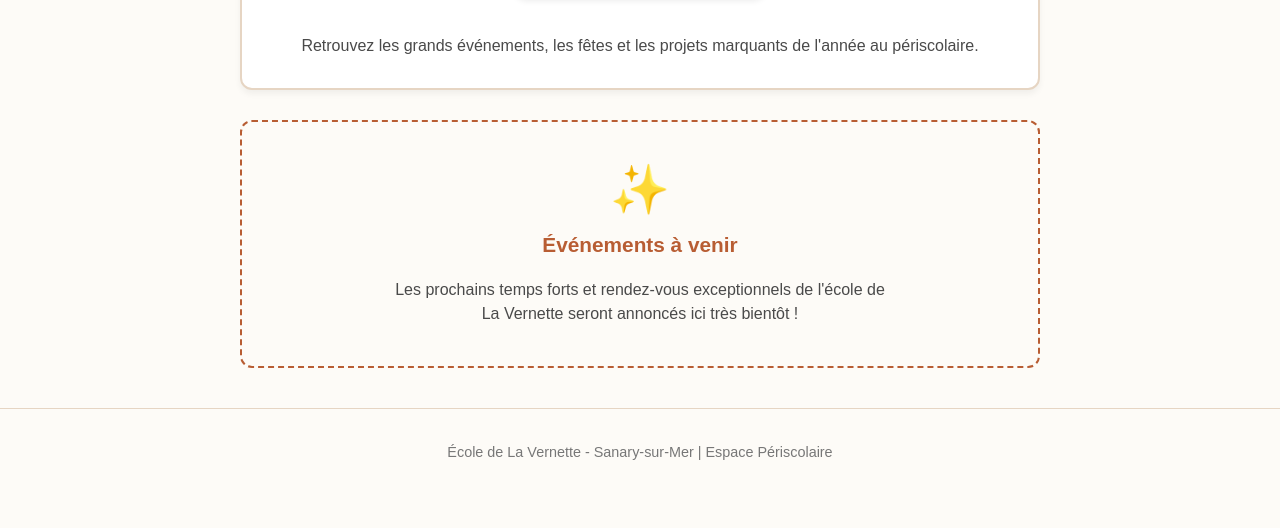
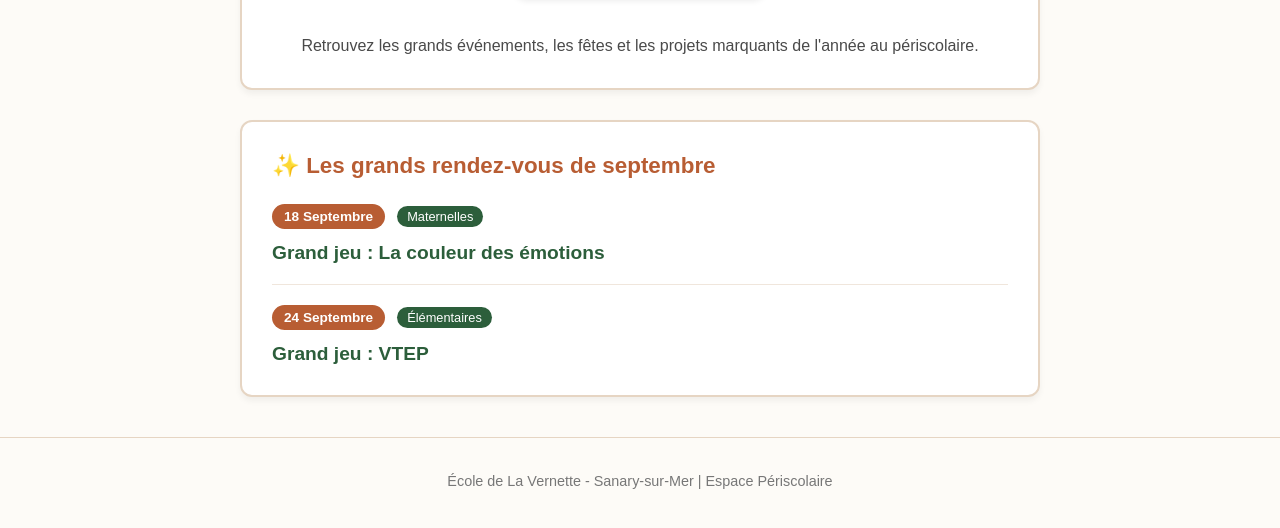
Before and after one commit to Peri-vernette/Periscolaire-Vernette, a plain HTML site: page temps-forts.html in a window 1280 px wide. Shown: the part 180-708 px from the top of the page. Drawn offline with Linux system fonts and the light colour scheme.

Commit message:
Update temps-forts.html

```diff
--- a/temps-forts.html
+++ b/temps-forts.html
@@ -20,23 +20,39 @@
     </header>
 
     <!-- Contenu principal -->
-    <main style="max-width: 800px; margin: 30px auto; padding: 0 20px; text-align: center;">
+    <main style="max-width: 800px; margin: 30px auto; padding: 0 20px;">
 
         <!-- En-tête de section -->
-        <div style="background-color: #ffffff; border: 2px solid #e6d5c3; padding: 30px; border-radius: 12px; margin-bottom: 30px; box-shadow: 0 4px 6px rgba(0,0,0,0.05);">
+        <div style="background-color: #ffffff; border: 2px solid #e6d5c3; padding: 30px; border-radius: 12px; margin-bottom: 30px; box-shadow: 0 4px 6px rgba(0,0,0,0.05); text-align: center;">
             <h1 style="color: #2c5e3b; margin-top: 0; font-size: 2rem;">Temps Forts</h1>
             <p style="color: #4a4a4a; font-size: 1rem; line-height: 1.5; margin-bottom: 0;">
                 Retrouvez les grands événements, les fêtes et les projets marquants de l'année au périscolaire.
             </p>
         </div>
 
-        <!-- Encart d'attente propre -->
-        <div style="background-color: #fdfbf7; border: 2px dashed #b85d33; padding: 40px 20px; border-radius: 12px; margin-top: 20px;">
-            <span style="font-size: 3rem;">✨</span>
-            <h3 style="color: #b85d33; margin-top: 15px; font-size: 1.3rem;">Événements à venir</h3>
-            <p style="color: #4a4a4a; font-size: 1rem; max-width: 500px; margin: 10px auto 0 auto; line-height: 1.5;">
-                Les prochains temps forts et rendez-vous exceptionnels de l'école de La Vernette seront annoncés ici très bientôt !
-            </p>
+        <!-- Liste des temps forts -->
+        <div style="background-color: #ffffff; border: 2px solid #e6d5c3; padding: 30px; border-radius: 12px; box-shadow: 0 4px 6px rgba(0,0,0,0.05);">
+            <h2 style="color: #b85d33; margin-top: 0; font-size: 1.4rem; margin-bottom: 25px; display: flex; align-items: center; gap: 10px;">
+                ✨ Les grands rendez-vous de septembre
+            </h2>
+
+            <!-- Événement 1 -->
+            <div style="display: flex; flex-direction: column; gap: 8px; padding-bottom: 20px; margin-bottom: 20px; border-bottom: 1px solid #f0e6dc;">
+                <div style="display: flex; align-items: center; gap: 12px; flex-wrap: wrap;">
+                    <span style="background-color: #b85d33; color: white; padding: 5px 12px; border-radius: 20px; font-size: 0.85rem; font-weight: bold;">18 Septembre</span>
+                    <span style="background-color: #2c5e3b; color: white; padding: 3px 10px; border-radius: 15px; font-size: 0.8rem;">Maternelles</span>
+                </div>
+                <h3 style="color: #2c5e3b; margin: 5px 0 0 0; font-size: 1.2rem;">Grand jeu : La couleur des émotions</h3>
+            </div>
+
+            <!-- Événement 2 -->
+            <div style="display: flex; flex-direction: column; gap: 8px;">
+                <div style="display: flex; align-items: center; gap: 12px; flex-wrap: wrap;">
+                    <span style="background-color: #b85d33; color: white; padding: 5px 12px; border-radius: 20px; font-size: 0.85rem; font-weight: bold;">24 Septembre</span>
+                    <span style="background-color: #2c5e3b; color: white; padding: 3px 10px; border-radius: 15px; font-size: 0.8rem;">Élémentaires</span>
+                </div>
+                <h3 style="color: #2c5e3b; margin: 5px 0 0 0; font-size: 1.2rem;">Grand jeu : VTEP</h3>
+            </div>
         </div>
 
     </main>
```
